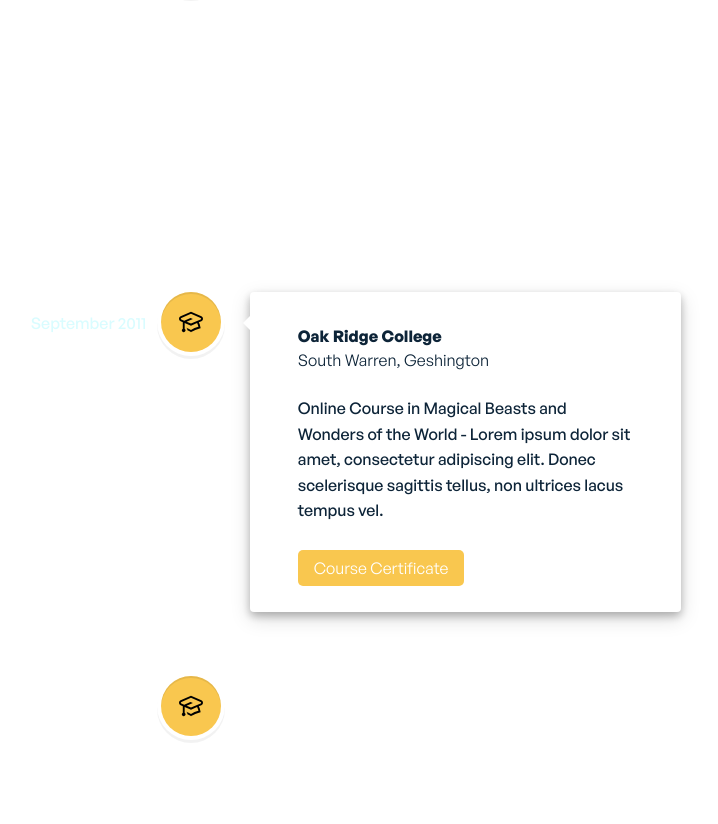
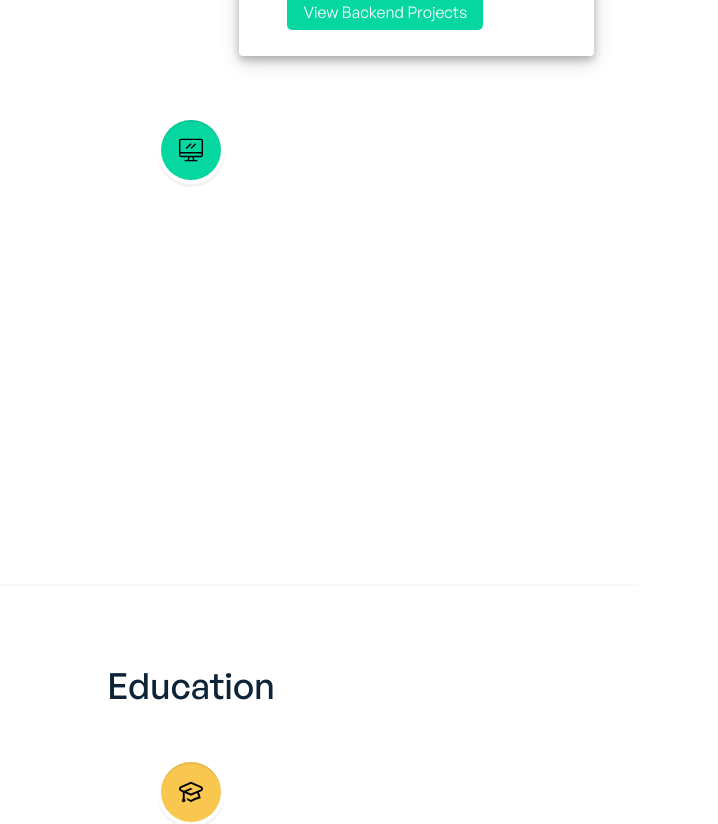
Before and after one commit to architsangal/architsangal-portfolio, a React (Create React App) app: page /#/about in a window 1280 px wide. Shown: the part 1740-2564 px from the top of the page, without its empty margins (449-1167 px from the left). Built offline with nearby package versions, Linux system fonts and the light colour scheme.

Commit message:
Added dedicated sections for education and work

```diff
--- a/src/components/about/AboutClients.jsx
+++ b/src/components/about/AboutClients.jsx
@@ -1,4 +1,6 @@
-import timeLineElements from './TimeLineElements';
+import timeLineElementsEducation from './TimeLineElementsEducation';
+import timeLineElementsWork  from './TimeLineElementsWork';
+
 import {ReactComponent as WorkIcon} from '../../images/work.svg';
 import {ReactComponent as SchoolIcon} from '../../images/school.svg';
 import {
@@ -10,19 +12,20 @@ import "react-vertical-timeline-component/style.min.css";
 const AboutClients = () => {
 
 	let workIconStyles = { background: "#06D6A0" };
-  	let schoolIconStyles = { background: "#f9c74f" };
+    let schoolIconStyles = { background: "#f9c74f" };
 
     return (
 		<div className="mt-10 sm:mt-20">
-			<p className="font-general-medium text-2xl sm:text-3xl  text-center text-primary-dark dark:text-primary-light">
-				{"Education"}
-			</p>
+    <div className="container mx-auto">
+        <div className="pt-20 sm:pt-30 pb-8 mt-20 border-t-2 border-primary-light dark:border-secondary-dark">
+					<p className="font-general-medium text-4xl sm:text-4xl  text-center text-primary-dark dark:text-primary-light">{"Experience"}
+		    	</p>
+          <br></br>
 
 			<VerticalTimeline
 				className='text-primary-dark'
-				// lineColor= {activeTheme === 'dark' ? "#06D6A0" : "#ffffff"}
 			>
-			{timeLineElements.map((element) => {
+			{timeLineElementsWork.map((element) => {
           let isWorkIcon = element.icon === "work";
           let showButton =
             element.buttonText !== undefined &&
@@ -34,7 +37,7 @@ const AboutClients = () => {
               className="primary-dark dark:primary-light"
               key={element.key}
               date={element.date}
-              dateClassName="date"
+              dateClassName="date-work"
               iconStyle={isWorkIcon ? workIconStyles : schoolIconStyles}
               icon={isWorkIcon ? <WorkIcon /> : <SchoolIcon />}
             >
@@ -59,6 +62,58 @@ const AboutClients = () => {
           );
         })}
 			</VerticalTimeline>
+        </div>
+        </div>
+        <div className="container mx-auto">
+        <div className="pt-20 sm:pt-30 pb-8 mt-20 border-t-2 border-primary-light dark:border-secondary-dark">
+
+        <p className="font-general-medium text-4xl sm:text-4xl  text-center text-primary-dark dark:text-primary-light">{"Education"}
+		    	</p>
+          <br></br>
+
+			<VerticalTimeline
+				className='text-primary-dark'
+			>
+			{timeLineElementsEducation.map((element) => {
+          let isWorkIcon = element.icon === "work";
+          let showButton =
+            element.buttonText !== undefined &&
+            element.buttonText !== null &&
+            element.buttonText !== "";
+
+          return (
+            <VerticalTimelineElement
+              className="primary-dark dark:primary-light"
+              key={element.key}
+              date={element.date}
+              dateClassName="date-education"
+              iconStyle={isWorkIcon ? workIconStyles : schoolIconStyles}
+              icon={isWorkIcon ? <WorkIcon /> : <SchoolIcon />}
+            >
+              <h3 className="vertical-timeline-element-title bold-text">
+                {element.title}
+              </h3>
+              <h5 className="vertical-timeline-element-subtitle ">
+                {element.location}
+              </h5>
+              <p id="description">{element.description}</p>
+              {showButton && (
+                <a
+                  className={`button ${
+                    isWorkIcon ? "workButton" : "schoolButton"
+                  }`}
+                  href="/"
+                >
+                  {element.buttonText}
+                </a>
+              )}
+            </VerticalTimelineElement>
+
+          );
+        })}
+			</VerticalTimeline>
+      </div>
+            </div>
 		</div>
 	);
 };
--- a/src/components/about/AboutMeBio.jsx
+++ b/src/components/about/AboutMeBio.jsx
@@ -7,7 +7,7 @@ const AboutMeBio = () => {
 
 	return (
 		<div className="block sm:flex sm:gap-10 mt-10 sm:mt-20">
-			<div className="w-full sm:w-1/4 mb-7 sm:mb-0">
+			<div className="flex flex-col justify-center items-center w-full sm:w-1/4 mb-7 sm:mb-0">
 				<img src={profileImage} className="rounded-lg w-96" alt="" />
 			</div>
 
--- /dev/null
+++ b/src/components/about/TimeLineElementsEducation.js
@@ -0,0 +1,33 @@
+let timeLineElementsEducation = [
+    {
+      id: 1,
+      title: "Oak Ridge College",
+      location: "South Warren, Geshington",
+      description:
+        "Online Course in Magical Beasts and Wonders of the World - Lorem ipsum dolor sit amet, consectetur adipiscing elit. Donec scelerisque sagittis tellus, non ultrices lacus tempus vel.",
+      buttonText: "Course Certificate",
+      date: "September 2011",
+      icon: "school",
+    },
+    {
+      id: 2,
+      title: "Hawking College",
+      location: "Skystead, Craonia",
+      description:
+        "College - Lorem ipsum dolor sit amet, consectetur adipiscing elit. Donec scelerisque sagittis tellus, non ultrices lacus tempus vel.",
+      buttonText: "College Projects",
+      date: "2007 - 2011",
+      icon: "school",
+    },
+    {
+      id: 3,
+      title: "Marble Hills Grammar School",
+      location: "Dragontail, Ascana",
+      description:
+        "Highschool - Lorem ipsum dolor sit amet, consectetur adipiscing elit. Donec scelerisque sagittis tellus, non ultrices lacus tempus vel.",
+      date: "2003 - 2007",
+      icon: "school",
+    },
+  ];
+
+  export default timeLineElementsEducation;
--- a/src/components/about/TimeLineElements.js
+++ b/src/components/about/TimeLineElementsWork.js
@@ -1,4 +1,4 @@
-let timelineElements = [
+let timeLineElementsWork = [
     {
       id: 1,
       title: "Frontend Developer",
@@ -29,35 +29,6 @@ let timelineElements = [
       date: "September 2011 - June 2013",
       icon: "work",
     },
-    {
-      id: 4,
-      title: "Oak Ridge College",
-      location: "South Warren, Geshington",
-      description:
-        "Online Course in Magical Beasts and Wonders of the World - Lorem ipsum dolor sit amet, consectetur adipiscing elit. Donec scelerisque sagittis tellus, non ultrices lacus tempus vel.",
-      buttonText: "Course Certificate",
-      date: "September 2011",
-      icon: "school",
-    },
-    {
-      id: 5,
-      title: "Hawking College",
-      location: "Skystead, Craonia",
-      description:
-        "College - Lorem ipsum dolor sit amet, consectetur adipiscing elit. Donec scelerisque sagittis tellus, non ultrices lacus tempus vel.",
-      buttonText: "College Projects",
-      date: "2007 - 2011",
-      icon: "school",
-    },
-    {
-      id: 6,
-      title: "Marble Hills Grammar School",
-      location: "Dragontail, Ascana",
-      description:
-        "Highschool - Lorem ipsum dolor sit amet, consectetur adipiscing elit. Donec scelerisque sagittis tellus, non ultrices lacus tempus vel.",
-      date: "2003 - 2007",
-      icon: "school",
-    },
   ];
 
-  export default timelineElements;
+  export default timeLineElementsWork;
--- a/src/components/shared/AppFooter.jsx
+++ b/src/components/shared/AppFooter.jsx
@@ -42,7 +42,7 @@ const AppFooter = () => {
 			<div className="pt-20 sm:pt-30 pb-8 mt-20 border-t-2 border-primary-light dark:border-secondary-dark">
 				{/* Footer social links */}
 				<div className="font-general-regular flex flex-col justify-center items-center mb-12 sm:mb-28">
-					<p className="text-3xl sm:text-4xl text-primary-dark dark:text-primary-light mb-5">
+					<p className="text-2xl sm:text-3xl text-primary-dark dark:text-primary-light mb-5">
 						Follow me
 					</p>
 					<ul className="flex gap-4 sm:gap-8">
--- a/src/css/App.css
+++ b/src/css/App.css
@@ -244,8 +244,11 @@ body {
 	padding: 2em 3em !important;
   }
 
-  .date {
-	color: rgb(201, 251, 255);
+  .date-work {
+	color: #06D6A0;
+  }
+  .date-education {
+	color: #f9c74f;
   }
 
   #description {
```
